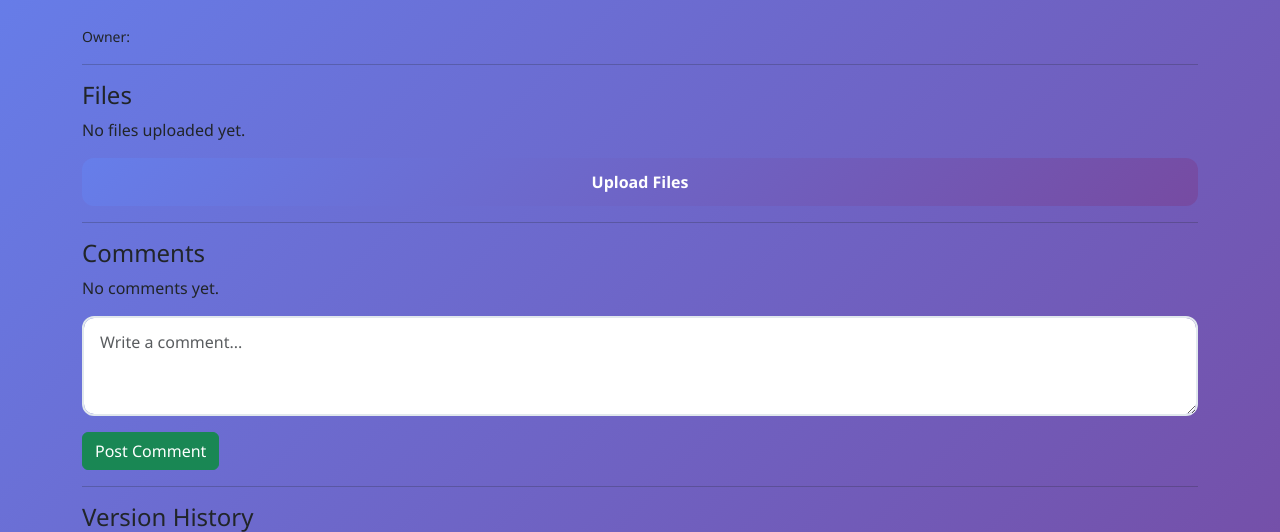
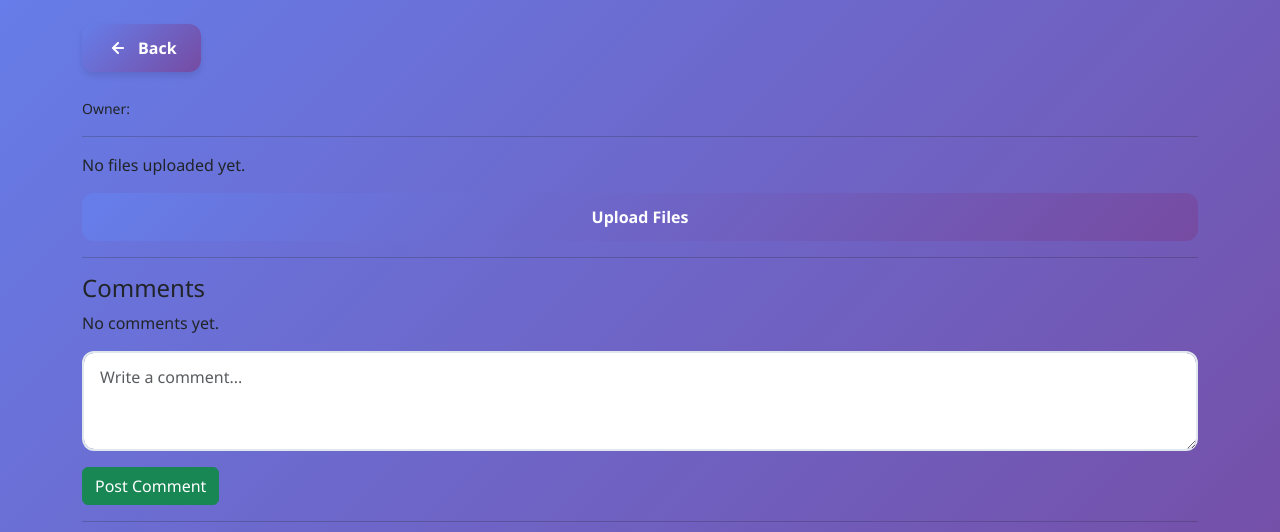
Before and after one commit to zzephyrr-louis/OPENCODEHUB-APP, a Django app: template opencodehub/accounts/templates/accounts/project_detail.html in a window 1280 px wide. Shown: the part 63-595 px from the top of the page. Run offline with Django 4.2, Linux system fonts and the light colour scheme; the template is opened without the code that fills it, so the values that code supplies are empty; some libraries are stand-ins or nearby versions.

Commit message:
feat(ui): add styled back button to project detail page
- Added custom SVG back button with gradient styling and hover animations

- Updated database configuration for Supabase PostgreSQL compatibility

- Removed SSL requirement that was causing connection issues

- Cleaned up cache files from git tracking

```diff
--- a/opencodehub/accounts/templates/accounts/project_detail.html
+++ b/opencodehub/accounts/templates/accounts/project_detail.html
@@ -1,12 +1,22 @@
 {% extends 'accounts/base.html' %}
 {% block content %}
 <div class="container mt-4">
+  <!-- Back Button -->
+  <div class="mb-4">
+    <a href="javascript:history.back()" class="cs-button-6" aria-label="go back">
+      <!--SVG Arrow (flipped for back)-->
+      <svg class="cs-icon" aria-hidden="true" width="24" height="24" viewBox="0 0 24 24" fill="none" xmlns="http://www.w3.org/2000/svg" style="transform: rotate(180deg);">
+        <path d="M17.92 11.62C17.8724 11.4973 17.801 11.3851 17.71 11.29L12.71 6.29C12.6168 6.19676 12.5061 6.1228 12.3842 6.07234C12.2624 6.02188 12.1319 5.99591 12 5.99591C11.7337 5.99591 11.4783 6.1017 11.29 6.29C11.1968 6.38324 11.1228 6.49393 11.0723 6.61575C11.0219 6.73758 10.9959 6.86814 10.9959 7C10.9959 7.2663 11.1017 7.5217 11.29 7.71L14.59 11H7C6.73478 11 6.48043 11.1054 6.29289 11.2929C6.10536 11.4804 6 11.7348 6 12C6 12.2652 6.10536 12.5196 6.29289 12.7071C6.48043 12.8946 6.73478 13 7 13H14.59L11.29 16.29C11.1963 16.383 11.1219 16.4936 11.0711 16.6154C11.0203 16.7373 10.9942 16.868 10.9942 17C10.9942 17.132 11.0203 17.2627 11.0711 17.3846C11.1219 17.5064 11.1963 17.617 11.29 17.71C11.383 17.8037 11.4936 17.8781 11.6154 17.9289C11.7373 17.9797 11.868 18.0058 12 18.0058C12.132 18.0058 12.2627 17.9797 12.3846 17.9289C12.5064 17.8781 12.617 17.8037 12.71 17.71L17.71 12.71C17.801 12.6149 17.8724 12.5028 17.92 12.38C18.02 12.1365 18.02 11.8635 17.92 11.62Z" fill="currentColor"/>
+      </svg>
+      Back
+    </a>
+  </div>
+
   <h2>{{ project.title }}</h2>
   <p>{{ project.description }}</p>
   <small>Owner: {{ project.owner.username }}</small>
 
   <hr>
-  <h4>Files</h4>
   {% if files %}
     <ul>
       {% for file in files %}
@@ -57,4 +67,36 @@
     <p>No versions available.</p>
   {% endif %}
 </div>
+
+<style>
+  .cs-button-6 {
+    display: inline-flex;
+    align-items: center;
+    gap: 0.5rem;
+    padding: 0.75rem 1.5rem;
+    background: linear-gradient(135deg, #667eea 0%, #764ba2 100%);
+    color: white;
+    text-decoration: none;
+    border-radius: 12px;
+    font-weight: 600;
+    font-size: 1rem;
+    transition: all 0.3s ease;
+    box-shadow: 0 4px 6px rgba(0, 0, 0, 0.1);
+  }
+
+  .cs-button-6:hover {
+    transform: translateY(-2px);
+    box-shadow: 0 6px 12px rgba(0, 0, 0, 0.15);
+    color: white;
+    text-decoration: none;
+  }
+
+  .cs-button-6 .cs-icon {
+    transition: transform 0.3s ease;
+  }
+
+  .cs-button-6:hover .cs-icon {
+    transform: rotate(180deg) translateX(4px);
+  }
+</style>
 {% endblock %}
```
Also changed, not shown: opencodehub/opencodehub/settings.py (+5 -2 lines), opencodehub/db.sqlite3 (deleted).
